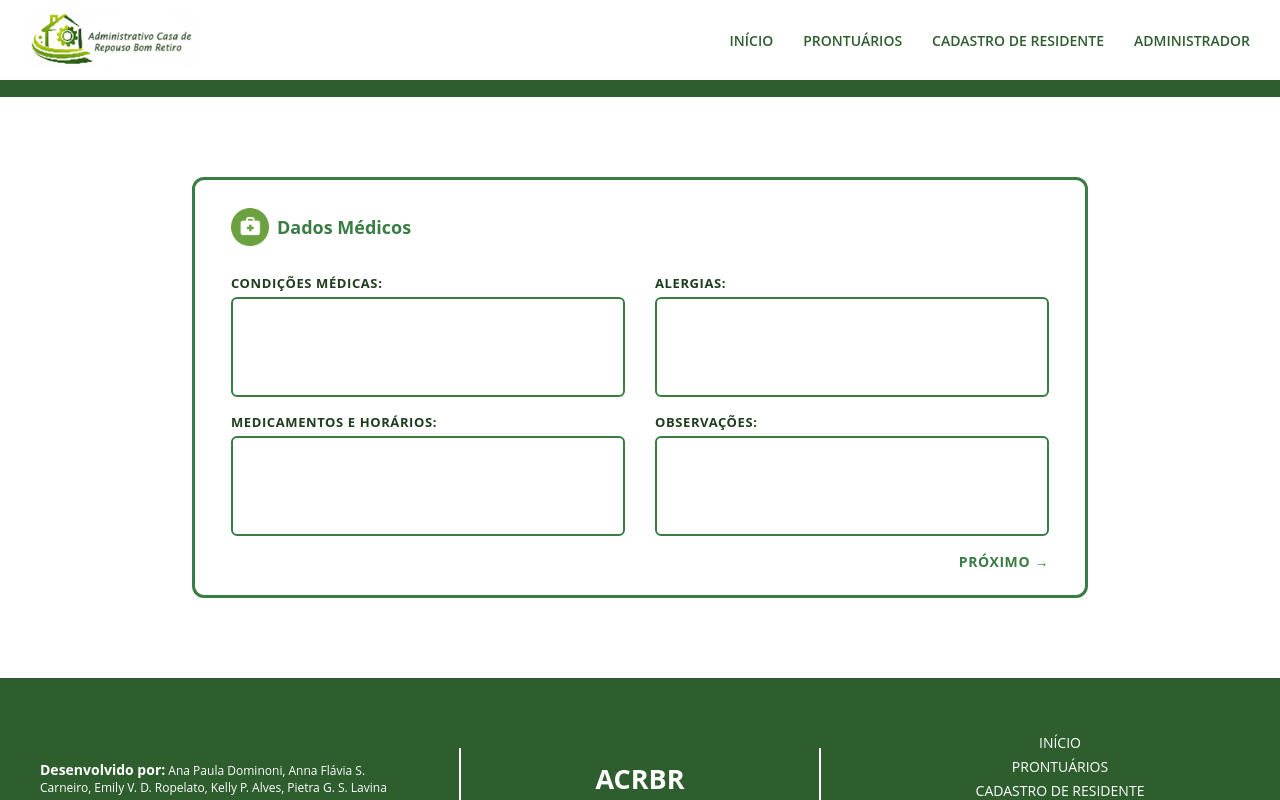
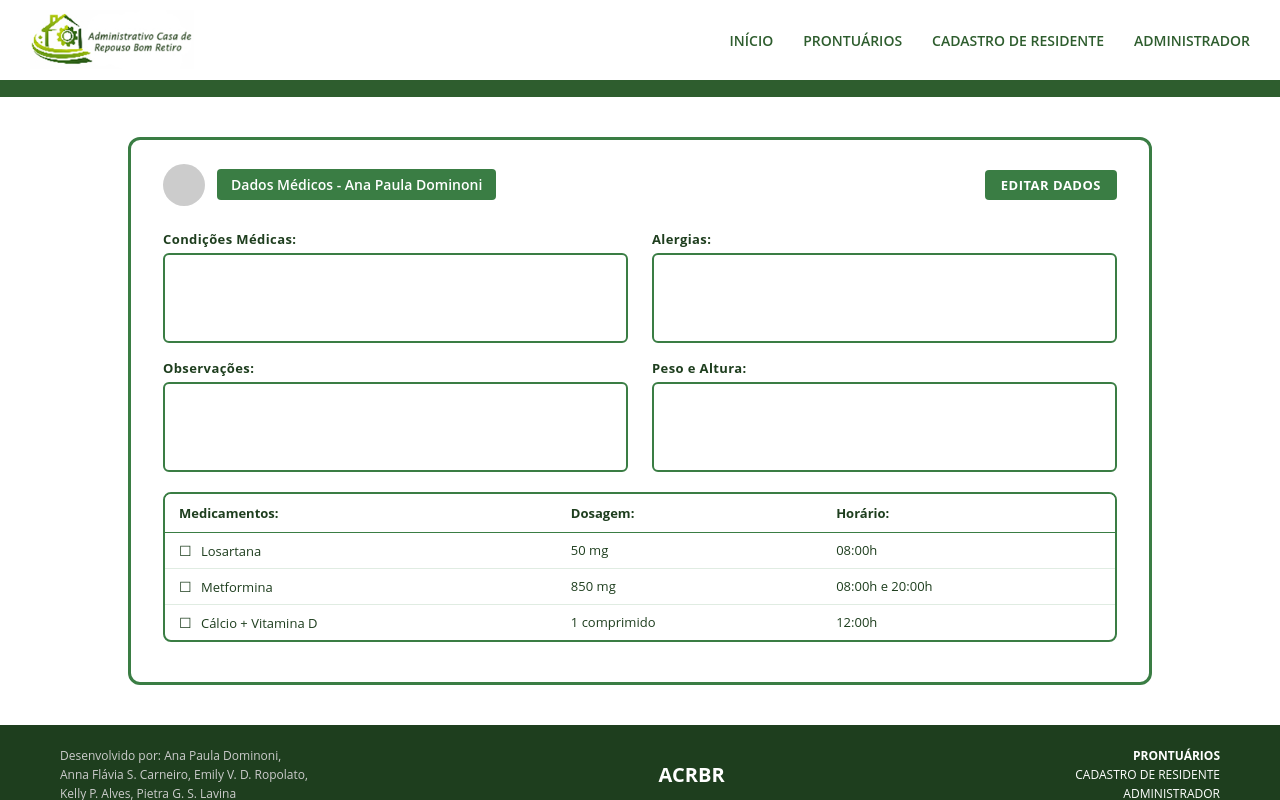
Before and after one commit to Adm-Casa-de-Repouso-Bom-Retiro/ACRBR-FRONTEND, a Vue app: page /dadosmedicos in a window 1280 px wide. Built offline with nearby package versions, Linux system fonts and the light colour scheme; sample sign-in values are in the browser's storage.

Commit message:
feat: atualizar as visualizações de dados médicos com layout e funcionalidade aprimorados

```diff
--- a/dev-dist/sw.js
+++ b/dev-dist/sw.js
@@ -82,7 +82,7 @@ define(['./workbox-5a5d9309'], (function (workbox) { 'use strict';
     "revision": "3ca0b8505b4bec776b69afdba2768812"
   }, {
     "url": "index.html",
-    "revision": "0.jt7916abgug"
+    "revision": "0.hkmul0ffmt"
   }], {});
   workbox.cleanupOutdatedCaches();
   workbox.registerRoute(new workbox.NavigationRoute(workbox.createHandlerBoundToURL("index.html"), {
--- a/src/views/DadosMedicosView.vue
+++ b/src/views/DadosMedicosView.vue
@@ -5,46 +5,88 @@
     <main class="main-content">
       <div class="dados-card">
 
+        <!-- Header com avatar + nome + botão -->
         <div class="card-header">
-          <img src="/src/assets/images/icone-dados-medicos.png" alt="Dados Médicos" class="header-icon" />
-          Dados Médicos
+          <div class="header-left">
+            <div class="avatar"></div>
+            <span class="residente-nome">Dados Médicos - {{ nomeResidente }}</span>
+          </div>
+          <button class="btn-editar" @click="toggleEdicao">EDITAR DADOS</button>
         </div>
 
         <p v-if="erro" class="msg-erro">{{ erro }}</p>
         <p v-if="sucesso" class="msg-sucesso">{{ sucesso }}</p>
 
-        <form @submit.prevent="handleProximo" class="dados-form">
+        <!-- Grid 2x2: Condições, Alergias, Observações, Peso e Altura -->
         <div class="form-grid">
           <div class="form-group">
-              <label>CONDIÇÕES MÉDICAS:</label>
-              <textarea v-model="condicoesMedicas" />
+            <label>Condições Médicas:</label>
+            <textarea v-model="condicoesMedicas" :disabled="!modoEdicao" />
           </div>
 
           <div class="form-group">
-              <label>ALERGIAS:</label>
-              <textarea v-model="alergias" />
+            <label>Alergias:</label>
+            <textarea v-model="alergias" :disabled="!modoEdicao" />
           </div>
 
           <div class="form-group">
-              <label>MEDICAMENTOS E HORÁRIOS:</label>
-              <textarea v-model="medicamentos" />
+            <label>Observações:</label>
+            <textarea v-model="observacoes" :disabled="!modoEdicao" />
           </div>
 
           <div class="form-group">
-              <label>OBSERVAÇÕES:</label>
-              <textarea v-model="observacoes" />
+            <label>Peso e Altura:</label>
+            <textarea v-model="pesoAltura" :disabled="!modoEdicao" />
           </div>
         </div>
 
-          <div class="form-footer">
-            <button type="submit" class="btn-proximo" :disabled="carregando">
-              {{ carregando ? 'AGUARDE...' : 'PRÓXIMO →' }}
+        <!-- Tabela de Medicamentos -->
+        <div class="medicamentos-section">
+          <table class="medicamentos-table">
+            <thead>
+              <tr>
+                <th>Medicamentos:</th>
+                <th>Dosagem:</th>
+                <th>Horário:</th>
+              </tr>
+            </thead>
+            <tbody>
+              <tr v-for="(med, index) in medicamentos" :key="index">
+                <td>
+                  <span class="checkbox-icon">&#9744;</span>
+                  {{ med.nome }}
+                </td>
+                <td>{{ med.dosagem }}</td>
+                <td>{{ med.horario }}</td>
+              </tr>
+            </tbody>
+          </table>
+        </div>
+
+        <!-- Footer do card com botão salvar (só aparece em edição) -->
+        <div class="form-footer" v-if="modoEdicao">
+          <button class="btn-salvar" @click="handleSalvar" :disabled="carregando">
+            {{ carregando ? 'AGUARDE...' : 'SALVAR →' }}
           </button>
         </div>
-        </form>
 
       </div>
     </main>
+
+    <!-- Footer da página -->
+    <footer class="page-footer">
+      <div class="footer-left">
+        <p>Desenvolvido por: Ana Paula Dominoni,</p>
+        <p>Anna Flávia S. Carneiro, Emily V. D. Ropolato,</p>
+        <p>Kelly P. Alves, Pietra G. S. Lavina</p>
+      </div>
+      <div class="footer-center">ACRBR</div>
+      <div class="footer-right">
+        <p><strong>PRONTUÁRIOS</strong></p>
+        <p>CADASTRO DE RESIDENTE</p>
+        <p>ADMINISTRADOR</p>
+      </div>
+    </footer>
   </div>
 </template>
 
@@ -54,10 +96,17 @@ export default {
 
   data() {
     return {
+      nomeResidente: 'Ana Paula Dominoni',
+      modoEdicao: false,
       condicoesMedicas: '',
       alergias: '',
-      medicamentos: '',
       observacoes: '',
+      pesoAltura: '',
+      medicamentos: [
+        { nome: 'Losartana', dosagem: '50 mg', horario: '08:00h' },
+        { nome: 'Metformina', dosagem: '850 mg', horario: '08:00h e 20:00h' },
+        { nome: 'Cálcio + Vitamina D', dosagem: '1 comprimido', horario: '12:00h' },
+      ],
       erro: '',
       sucesso: '',
       carregando: false,
@@ -65,7 +114,11 @@ export default {
   },
 
   methods: {
-    async handleProximo() {
+    toggleEdicao() {
+      this.modoEdicao = !this.modoEdicao
+    },
+
+    async handleSalvar() {
       this.erro = ''
       this.sucesso = ''
       this.carregando = true
@@ -74,11 +127,13 @@ export default {
         this.$emit('dados-medicos', {
           condicoes_medicas: this.condicoesMedicas,
           alergias: this.alergias,
+          observacoes: this.observacoes,
+          peso_altura: this.pesoAltura,
           medicamentos: this.medicamentos,
-          observacoes: this.observacoes,
         })
 
-        this.$router.push('/proximo-passo')
+        this.sucesso = 'Dados salvos com sucesso!'
+        this.modoEdicao = false
       } catch (error) {
         if (error.response && error.response.data) {
           const erros = error.response.data
@@ -110,33 +165,64 @@ export default {
   display: flex;
   justify-content: center;
   align-items: flex-start;
-  padding: 80px 20px;
+  padding: 40px 20px;
 }
 
 .dados-card {
-  width: 100%;
-  max-width: 70vw;
+  width: 80vw;
   border: 3px solid #3a7d44;
   border-radius: 12px;
-  padding: 28px 36px 24px 36px;
+  padding: 24px 32px;
 }
 
+/* Header */
 .card-header {
-  display: inline-flex;
+  display: flex;
   align-items: center;
-  gap: 8px;
-  color: #3a7d44;
-  font-weight: bold;
-  font-size: 18px;
-  margin-bottom: 28px;
+  justify-content: space-between;
+  margin-bottom: 24px;
 }
 
-.header-icon {
-  width: 38px;
-  height: 38px;
-  object-fit: contain;
+.header-left {
+  display: flex;
+  align-items: center;
+  gap: 12px;
 }
 
+.avatar {
+  width: 42px;
+  height: 42px;
+  border-radius: 50%;
+  background: #ccc;
+  flex-shrink: 0;
+}
+
+.residente-nome {
+  background: #3a7d44;
+  color: #fff;
+  font-size: 14px;
+  font-weight: 600;
+  padding: 6px 14px;
+  border-radius: 4px;
+}
+
+.btn-editar {
+  background: #3a7d44;
+  color: #fff;
+  border: none;
+  padding: 6px 16px;
+  border-radius: 4px;
+  font-size: 13px;
+  font-weight: 700;
+  cursor: pointer;
+  letter-spacing: 0.5px;
+}
+
+.btn-editar:hover {
+  background: #1e3e1e;
+}
+
+/* Mensagens */
 .msg-erro {
   color: #c0392b;
   font-size: 13px;
@@ -150,10 +236,12 @@ export default {
   font-weight: bold;
 }
 
+/* Grid 2x2 */
 .form-grid {
   display: grid;
   grid-template-columns: 1fr 1fr;
-  gap: 16px 30px;
+  gap: 16px 24px;
+  margin-bottom: 20px;
 }
 
 .form-group {
@@ -166,12 +254,12 @@ export default {
   font-size: 13px;
   font-weight: 700;
   color: #1e3e1e;
-  letter-spacing: 0.6px;
+  letter-spacing: 0.4px;
 }
 
 .form-group textarea {
   width: 100%;
-  height: 100px; /* era 70px */
+  height: 90px;
   border: 2px solid #3a7d44;
   border-radius: 6px;
   padding: 8px;
@@ -179,19 +267,67 @@ export default {
   color: #1e3e1e;
   resize: none;
   outline: none;
+  background: #fff;
+}
+
+.form-group textarea:disabled {
+  background: #fff;
+  cursor: default;
 }
 
 .form-group textarea:focus {
   border-color: #1e3e1e;
 }
 
+/* Tabela de medicamentos */
+.medicamentos-section {
+  border: 2px solid #3a7d44;
+  border-radius: 8px;
+  overflow: hidden;
+  margin-bottom: 16px;
+}
+
+.medicamentos-table {
+  width: 100%;
+  border-collapse: collapse;
+  font-size: 13px;
+}
+
+.medicamentos-table thead tr {
+  background: #fff;
+}
+
+.medicamentos-table th {
+  text-align: left;
+  padding: 10px 14px;
+  font-weight: 700;
+  color: #1e3e1e;
+  border-bottom: 1px solid #3a7d44;
+}
+
+.medicamentos-table td {
+  padding: 8px 14px;
+  color: #1e3e1e;
+  border-bottom: 1px solid #e0ece2;
+}
+
+.medicamentos-table tbody tr:last-child td {
+  border-bottom: none;
+}
+
+.checkbox-icon {
+  margin-right: 6px;
+  font-size: 14px;
+}
+
+/* Footer do card */
 .form-footer {
   display: flex;
   justify-content: flex-end;
-  margin-top: 16px;
+  margin-top: 12px;
 }
 
-.btn-proximo {
+.btn-salvar {
   background: none;
   border: none;
   color: #3a7d44;
@@ -201,12 +337,44 @@ export default {
   letter-spacing: 0.6px;
 }
 
-.btn-proximo:hover:not(:disabled) {
+.btn-salvar:hover:not(:disabled) {
   color: #1e3e1e;
 }
 
-.btn-proximo:disabled {
+.btn-salvar:disabled {
   opacity: 0.6;
   cursor: not-allowed;
 }
+
+/* Footer da página */
+.page-footer {
+  display: flex;
+  justify-content: space-between;
+  align-items: flex-start;
+  background: #1e3e1e;
+  color: #fff;
+  padding: 20px 60px;
+  font-size: 12px;
+  margin-top: auto;
+}
+
+.footer-left p {
+  margin: 2px 0;
+  color: #ccc;
+}
+
+.footer-center {
+  font-size: 20px;
+  font-weight: 700;
+  align-self: center;
+}
+
+.footer-right p {
+  margin: 2px 0;
+  text-align: right;
+}
+
+.footer-right p:first-child {
+  font-weight: 700;
+}
 </style>
--- a/src/views/PerfilDadosMedicosView.vue
+++ b/src/views/PerfilDadosMedicosView.vue
@@ -1,312 +1,340 @@
+<template>
+  <div class="dados-medicos-page">
+
+    <main class="main-content">
+      <div class="dados-card">
+
+        <!-- Header -->
+        <div class="card-header">
+          <div class="header-left">
+            <div class="avatar">
+              <svg viewBox="0 0 40 40" fill="none" xmlns="http://www.w3.org/2000/svg">
+                <circle cx="20" cy="20" r="20" fill="#ccc"/>
+                <circle cx="20" cy="15" r="7" fill="#888"/>
+                <ellipse cx="20" cy="34" rx="12" ry="8" fill="#888"/>
+              </svg>
+            </div>
+            <span class="residente-nome">Dados Médicos - {{ nomeResidente }}</span>
+          </div>
+          <button class="btn-editar" @click="toggleEdicao">EDITAR DADOS</button>
+        </div>
+
+        <p v-if="erro" class="msg-erro">{{ erro }}</p>
+        <p v-if="sucesso" class="msg-sucesso">{{ sucesso }}</p>
+
+        <!-- Grid 2x2 -->
+        <div class="form-grid">
+          <div class="form-group">
+            <label>Condições Médicas:</label>
+            <textarea v-model="condicoesMedicas" :disabled="!modoEdicao" />
+          </div>
+          <div class="form-group">
+            <label>Alergias:</label>
+            <textarea v-model="alergias" :disabled="!modoEdicao" />
+          </div>
+          <div class="form-group">
+            <label>Observações:</label>
+            <textarea v-model="observacoes" :disabled="!modoEdicao" />
+          </div>
+          <div class="form-group">
+            <label>Peso e Altura:</label>
+            <textarea v-model="pesoAltura" :disabled="!modoEdicao" />
+          </div>
+        </div>
+
+        <!-- Tabela Medicamentos -->
+        <div class="medicamentos-section">
+          <table class="medicamentos-table">
+            <thead>
+              <tr>
+                <th>Medicamentos:</th>
+                <th>Dosagem:</th>
+                <th>Horário:</th>
+              </tr>
+            </thead>
+            <tbody>
+              <tr v-if="medicamentos.length === 0">
+                <td colspan="3" class="sem-medicamentos">Nenhum medicamento cadastrado.</td>
+              </tr>
+              <tr v-for="(med, index) in medicamentos" :key="index">
+                <td><span class="checkbox-icon">☐</span> {{ med.nome }}</td>
+                <td>{{ med.dosagem }}</td>
+                <td>{{ med.horario }}</td>
+              </tr>
+            </tbody>
+          </table>
+        </div>
+
+        <div class="form-footer" v-if="modoEdicao">
+          <button class="btn-salvar" @click="handleSalvar" :disabled="carregando">
+            {{ carregando ? 'AGUARDE...' : 'SALVAR →' }}
+          </button>
+        </div>
+
+      </div>
+    </main>
+
+  </div>
+</template>
+
 <script>
-import api from '@/services/api'
-
 export default {
   name: 'DadosMedicosView',
 
   data() {
     return {
-      residente: {},
-      dadosMedicos: {
-        condicoes_medicas: '',
-        alergias: '',
-        observacoes: '',
-        peso: '',
-        altura: '',
-        medicamentos: [],
-      },
-      carregando: true,
+      nomeResidente: 'Ana Paula Dominoni',
+      modoEdicao: false,
+      condicoesMedicas: '',
+      alergias: '',
+      observacoes: '',
+      pesoAltura: '',
+      medicamentos: [],
+      erro: '',
+      sucesso: '',
+      carregando: false,
     }
   },
 
-  computed: {
-    pesoAlturaFormatado() {
-      const peso = this.dadosMedicos.peso
-      const altura = this.dadosMedicos.altura
-      if (!peso && !altura) return ''
-      if (peso && altura) return `${peso} kg / ${altura} m`
-      return peso ? `${peso} kg` : `${altura} m`
+  methods: {
+    toggleEdicao() {
+      this.modoEdicao = !this.modoEdicao
     },
-  },
 
-  async created() {
-    const residenteId = this.$route.params.id
-
-    try {
-      const residenteRes = await api.get(`/residentes/${residenteId}/`)
-      this.residente = residenteRes.data
-    } catch (error) {
-      console.error('Erro ao carregar residente:', error)
-    }
-
-    try {
-      const medicosRes = await api.get(`/residentes/${residenteId}/dados-medicos/`)
-      this.dadosMedicos = {
-        condicoes_medicas: medicosRes.data.condicoes_medicas || '',
-        alergias: medicosRes.data.alergias || '',
-        observacoes: medicosRes.data.observacoes || '',
-        peso: medicosRes.data.peso || '',
-        altura: medicosRes.data.altura || '',
-        medicamentos: medicosRes.data.medicamentos || [],
+    async handleSalvar() {
+      this.erro = ''
+      this.sucesso = ''
+      this.carregando = true
+      try {
+        this.$emit('dados-medicos', {
+          condicoes_medicas: this.condicoesMedicas,
+          alergias: this.alergias,
+          observacoes: this.observacoes,
+          peso_altura: this.pesoAltura,
+          medicamentos: this.medicamentos,
+        })
+        this.sucesso = 'Dados salvos com sucesso!'
+        this.modoEdicao = false
+      } catch (error) {
+        this.erro = 'Erro ao salvar. Tente novamente.'
+      } finally {
+        this.carregando = false
       }
-    } catch (error) {
-      console.error('Erro ao carregar dados médicos:', error)
-    }
-
-    this.carregando = false
-  },
-
-  methods: {
-    editarDados() {
-      this.$router.push(`/residentes/${this.$route.params.id}/editar-dados-medicos`)
     },
   },
 }
 </script>
 
-<template>
-  <div class="dados-medicos-page">
-    <div class="top-line"></div>
-
-    <div v-if="carregando" class="loading">
-      Carregando...
-    </div>
-
-    <main v-else class="main-content">
-
-      <div class="cabecalho">
-        <div class="cabecalho-esquerda">
-          <div class="avatar-circle">
-            <img
-              :src="residente.foto_url || '/src/assets/images/icone-login.png'"
-              alt="Foto do residente"
-              class="avatar-img"
-            />
-          </div>
-          <span class="nome-pill">Dados Médicos - {{ residente.nome || '...' }}</span>
-        </div>
-        <button class="btn-editar" @click="editarDados">EDITAR DADOS</button>
-      </div>
-
-      <div class="grid-cards">
-        <div class="info-card">
-          <span class="info-card-titulo">Condições Médicas:</span>
-          <p class="info-card-texto">{{ dadosMedicos.condicoes_medicas }}</p>
-        </div>
-
-        <div class="info-card">
-          <span class="info-card-titulo">Alergias:</span>
-          <p class="info-card-texto">{{ dadosMedicos.alergias }}</p>
-        </div>
-
-        <div class="info-card">
-          <span class="info-card-titulo">Observações:</span>
-          <p class="info-card-texto">{{ dadosMedicos.observacoes }}</p>
-        </div>
-
-        <div class="info-card">
-          <span class="info-card-titulo">Peso e Altura:</span>
-          <p class="info-card-texto">{{ pesoAlturaFormatado }}</p>
-        </div>
-      </div>
-
-      <div class="medicamentos-card">
-        <div class="med-header">
-          <span class="med-col-titulo">Medicamentos:</span>
-          <span class="med-col-titulo">Dosagem:</span>
-          <span class="med-col-titulo">Horário:</span>
-        </div>
-
-        <template v-if="dadosMedicos.medicamentos && dadosMedicos.medicamentos.length > 0">
-          <div
-            v-for="(med, index) in dadosMedicos.medicamentos"
-            :key="index"
-            class="med-linha"
-          >
-            <div class="med-col med-nome">
-              <span class="med-icone"></span>
-              <span>{{ med.nome }}</span>
-            </div>
-            <div class="med-col">{{ med.dosagem }}</div>
-            <div class="med-col">{{ med.horario }}</div>
-          </div>
-        </template>
-
-        <div v-else class="med-vazio">
-          Nenhum medicamento cadastrado.
-        </div>
-      </div>
-
-    </main>
-  </div>
-</template>
-
 <style scoped>
 * {
   box-sizing: border-box;
+  margin: 0;
+  padding: 0;
 }
 
-.top-line {
+.dados-medicos-page {
+  background-color: #ffffff !important;
+  min-height: 100vh;
   width: 100%;
-  height: 10px;
-  background: #2e5d2e;
-}
-
-.loading {
-  display: flex;
-  justify-content: center;
-  align-items: center;
-  height: 200px;
-  font-size: 15px;
-  color: #555;
 }
 
 .main-content {
-  background: #2e5d2e;
-  min-height: calc(100vh - 10px);
-  padding: 32px 5vw 48px 5vw;
+  background-color: #ffffff !important;
   display: flex;
-  flex-direction: column;
-  gap: 24px;
+  justify-content: center;
+  align-items: flex-start;
+  padding: 40px 20px;
 }
 
-.cabecalho {
+.dados-card {
+  background-color: #ffffff !important;
+  width: 80vw;
+  border: 2px solid #3a7d44;
+  border-radius: 10px;
+  padding: 24px 32px;
+}
+
+/* Header */
+.card-header {
   display: flex;
   align-items: center;
   justify-content: space-between;
+  margin-bottom: 24px;
 }
 
-.cabecalho-esquerda {
+.header-left {
   display: flex;
   align-items: center;
-  gap: 18px;
+  gap: 12px;
 }
 
-.avatar-circle {
-  width: 72px;
-  height: 72px;
+.avatar {
+  width: 48px;
+  height: 48px;
   border-radius: 50%;
-  background: #d0d0d0;
   overflow: hidden;
+  border: 2px solid #3a7d44;
   flex-shrink: 0;
 }
 
-.avatar-img {
+.avatar svg {
   width: 100%;
   height: 100%;
-  object-fit: cover;
 }
 
-.nome-pill {
-  background: #4a9e4a;
-  color: white;
-  font-size: 16px;
-  font-weight: 700;
-  border-radius: 20px;
-  padding: 8px 22px;
-  letter-spacing: 0.2px;
+.residente-nome {
+  background-color: #3a7d44;
+  color: #ffffff;
+  font-size: 14px;
+  font-weight: 600;
+  padding: 6px 16px;
+  border-radius: 4px;
 }
 
 .btn-editar {
-  background: transparent;
-  color: white;
-  border: 2px solid white;
-  border-radius: 6px;
-  padding: 8px 20px;
+  background-color: #ffffff !important;
+  color: #3a7d44;
+  border: 2px solid #3a7d44;
+  padding: 6px 18px;
+  border-radius: 4px;
   font-size: 13px;
   font-weight: 700;
-  letter-spacing: 0.4px;
   cursor: pointer;
-  transition: background 0.2s;
+  letter-spacing: 0.5px;
 }
 
 .btn-editar:hover {
-  background: rgba(255, 255, 255, 0.12);
+  background-color: #f0f8f0 !important;
 }
 
-.grid-cards {
+/* Mensagens */
+.msg-erro {
+  color: #c0392b;
+  font-size: 13px;
+  margin-bottom: 10px;
+}
+
+.msg-sucesso {
+  color: #1e3e1e;
+  font-size: 13px;
+  margin-bottom: 10px;
+  font-weight: bold;
+}
+
+/* Grid */
+.form-grid {
   display: grid;
   grid-template-columns: 1fr 1fr;
-  gap: 20px;
+  gap: 16px 20px;
+  margin-bottom: 20px;
 }
 
-.info-card {
-  background: #2e5d2e;
-  border: 2px solid white;
-  border-radius: 10px;
-  padding: 16px 18px;
-  min-height: 120px;
+.form-group {
   display: flex;
   flex-direction: column;
-  gap: 8px;
+  gap: 0px;
 }
 
-.info-card-titulo {
-  font-size: 14px;
+.form-group label {
+  font-size: 13px;
   font-weight: 700;
-  color: white;
+  color: #1e3e1e;
+  letter-spacing: 0.3px;
+  padding: 8px 10px 4px 10px;
 }
 
-.info-card-texto {
+.form-group textarea {
+  width: 100%;
+  height: 90px;
+  border: 2px solid #3a7d44;
+  border-radius: 6px;
+  padding: 4px 10px 8px 10px;
   font-size: 13px;
-  color: rgba(255, 255, 255, 0.85);
-  margin: 0;
-  line-height: 1.5;
+  color: #1e3e1e;
+  resize: none;
+  outline: none;
+  background-color: #ffffff !important;
 }
 
-.medicamentos-card {
-  background: #2e5d2e;
-  border: 2px solid white;
-  border-radius: 10px;
-  padding: 20px 24px;
-  display: flex;
-  flex-direction: column;
-  gap: 12px;
+.form-group textarea:disabled {
+  background-color: #ffffff !important;
+  cursor: default;
+  color: #1e3e1e;
 }
 
-.med-header {
-  display: grid;
-  grid-template-columns: 2fr 1.5fr 1.5fr;
-  padding-bottom: 4px;
+.form-group textarea:focus {
+  border-color: #1e3e1e;
 }
 
-.med-col-titulo {
-  font-size: 14px;
-  font-weight: 700;
-  color: white;
+/* Tabela */
+.medicamentos-section {
+  border: 2px solid #3a7d44;
+  border-radius: 8px;
+  overflow: hidden;
+  background-color: #ffffff !important;
 }
 
-.med-linha {
-  display: grid;
-  grid-template-columns: 2fr 1.5fr 1.5fr;
-  align-items: center;
+.medicamentos-table {
+  width: 100%;
+  border-collapse: collapse;
+  font-size: 13px;
+  background-color: #ffffff !important;
 }
 
-.med-col {
-  font-size: 13px;
-  color: rgba(255, 255, 255, 0.9);
+.medicamentos-table th {
+  text-align: left;
+  padding: 10px 16px;
+  font-weight: 700;
+  color: #1e3e1e;
+  background-color: #ffffff !important;
+  border-bottom: 1px solid #3a7d44;
 }
 
-.med-nome {
-  display: flex;
-  align-items: center;
-  gap: 10px;
+.medicamentos-table td {
+  padding: 8px 16px;
+  color: #1e3e1e;
+  background-color: #ffffff !important;
+  border-bottom: 1px solid #e8f0e8;
 }
 
-.med-icone {
-  display: inline-block;
-  width: 20px;
-  height: 20px;
-  border: 2px solid rgba(255, 255, 255, 0.6);
-  border-radius: 4px;
-  flex-shrink: 0;
+.medicamentos-table tbody tr:last-child td {
+  border-bottom: none;
 }
 
-.med-vazio {
-  font-size: 13px;
-  color: rgba(255, 255, 255, 0.6);
+.sem-medicamentos {
   text-align: center;
-  padding: 12px 0;
+  color: #888;
+  font-style: italic;
+  padding: 16px !important;
 }
 
+.checkbox-icon {
+  margin-right: 6px;
+}
+
+/* Footer do card */
+.form-footer {
+  display: flex;
+  justify-content: flex-end;
+  margin-top: 14px;
+}
+
+.btn-salvar {
+  background: none;
+  border: none;
+  color: #3a7d44;
+  font-weight: 700;
+  font-size: 14px;
+  cursor: pointer;
+  letter-spacing: 0.6px;
+}
+
+.btn-salvar:hover:not(:disabled) {
+  color: #1e3e1e;
+}
+
+.btn-salvar:disabled {
+  opacity: 0.6;
+  cursor: not-allowed;
+}
 </style>
```
Lines whose indentation alone changed are shown as unchanged.
